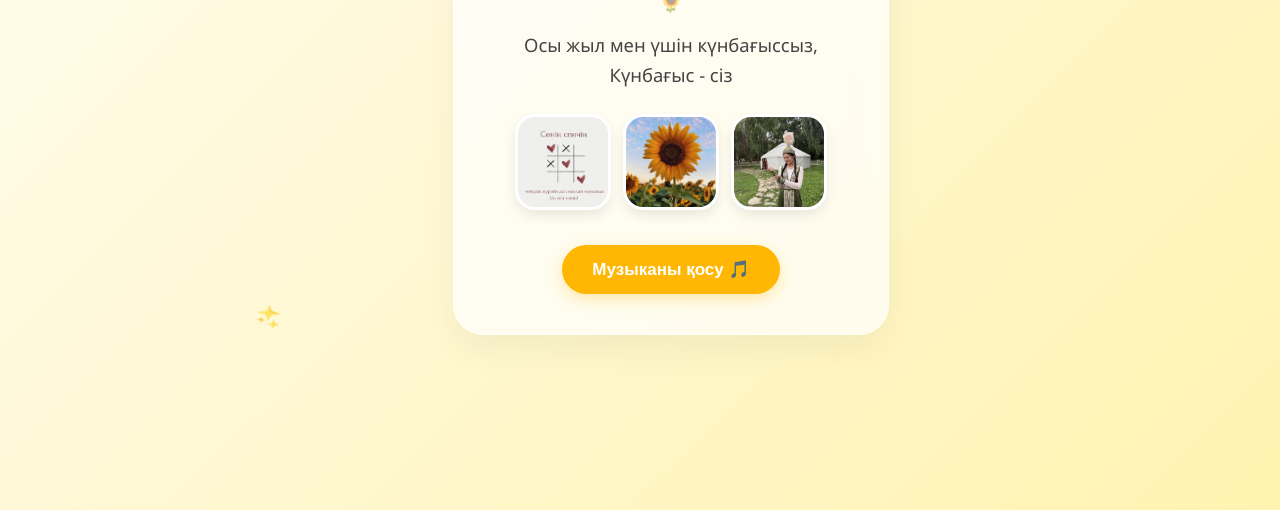
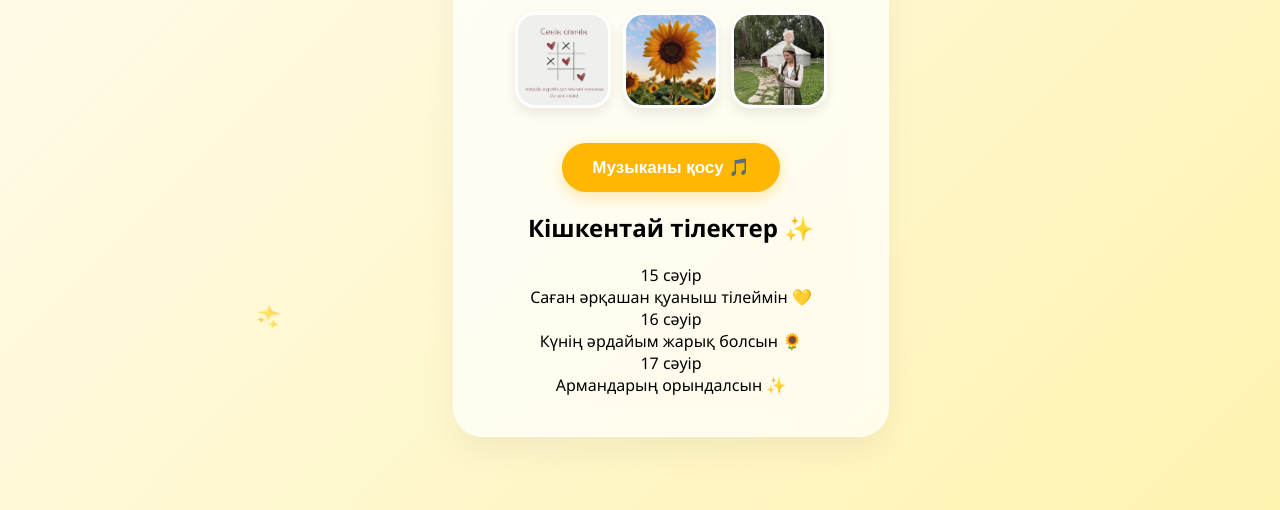
Before and after one commit to didarkurmantai/parasat, a plain HTML site: page index.html in a window 1280 px wide. Shown: the part 290-800 px from the top of the page. Drawn offline with Linux system fonts and the light colour scheme.

Commit message:
Update index.html

```diff
--- a/index.html
+++ b/index.html
@@ -31,6 +31,25 @@
 
       <audio id="audio1" src="Bal.mp3"></audio>
       <audio id="audio2" src="orda.mp3"></audio>
+      <div class="wishes">
+  <h2>Кішкентай тілектер ✨</h2>
+
+  <div class="wish" onclick="toggleWish(this)">
+    <div class="date">15 сәуір</div>
+    <div class="text">Саған әрқашан қуаныш тілеймін 💛</div>
+  </div>
+
+  <div class="wish" onclick="toggleWish(this)">
+    <div class="date">16 сәуір</div>
+    <div class="text">Күнің әрдайым жарық болсын 🌻</div>
+  </div>
+
+  <div class="wish" onclick="toggleWish(this)">
+    <div class="date">17 сәуір</div>
+    <div class="text">Армандарың орындалсын ✨</div>
+  </div>
+
+</div>
     </div>
   </div>
 
```
